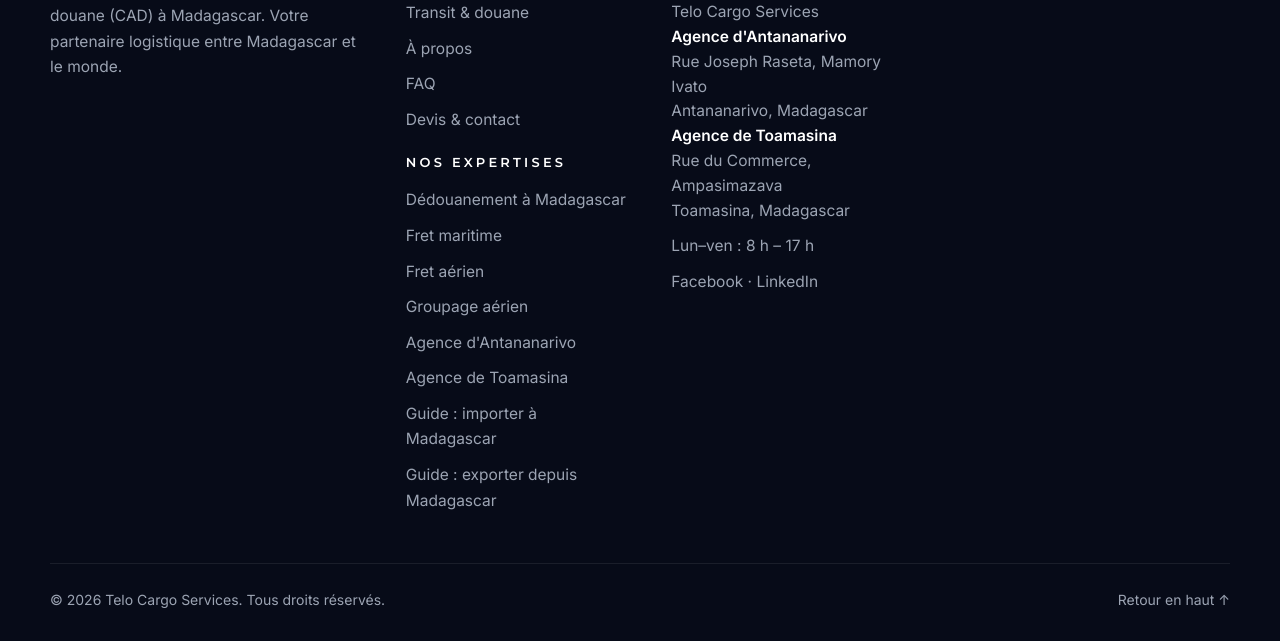
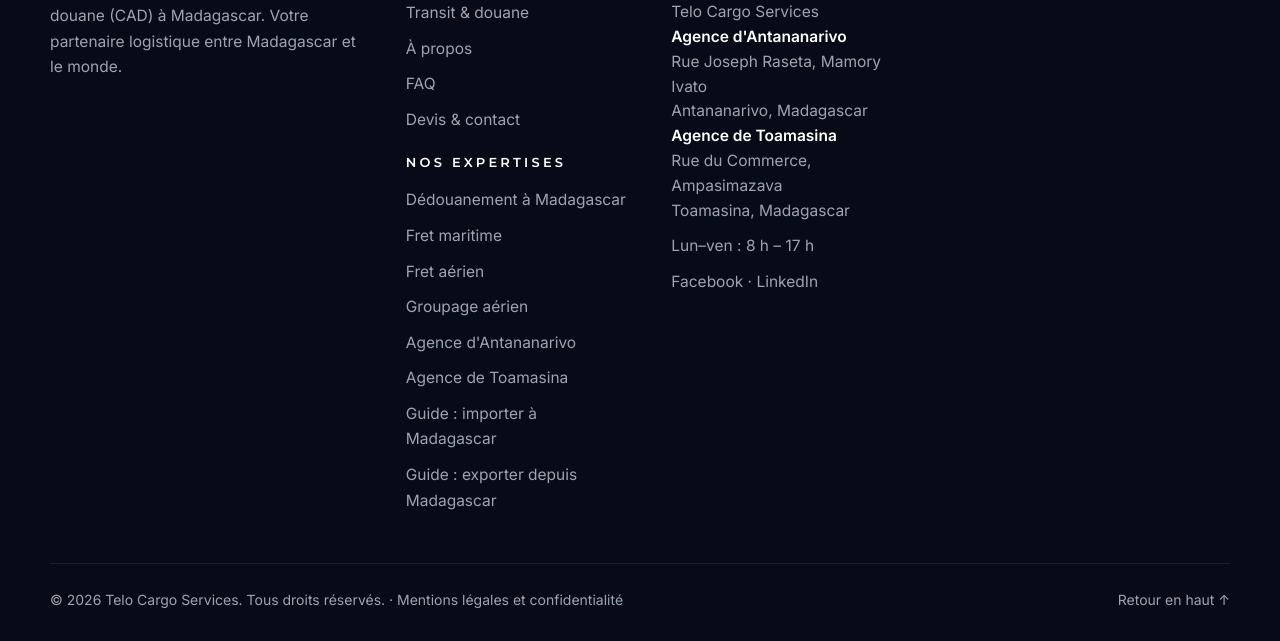
Before and after one commit to velirano/telocargoservices, a plain HTML site: page guide-importer-a-madagascar/index.html in a window 1280 px wide. Shown: the part 3157-3798 px from the top of the page. Drawn offline with Linux system fonts and the light colour scheme.

Commit message:
Lien mentions légales dans le pied de page

```diff
--- a/guide-importer-a-madagascar/index.html
+++ b/guide-importer-a-madagascar/index.html
@@ -423,7 +423,7 @@ section.sp-sec{padding:80px 0 0}
       </div>
     </div>
     <div class="foot-bottom">
-      <span>© <span id="yr">2026</span> Telo Cargo Services. Tous droits réservés.</span>
+      <span>© <span id="yr">2026</span> Telo Cargo Services. Tous droits réservés. · <a href="/mentions.html" class="legal-link">Mentions légales et confidentialité</a></span>
       <a href="#top">Retour en haut ↑</a>
     </div>
   </div>
```
